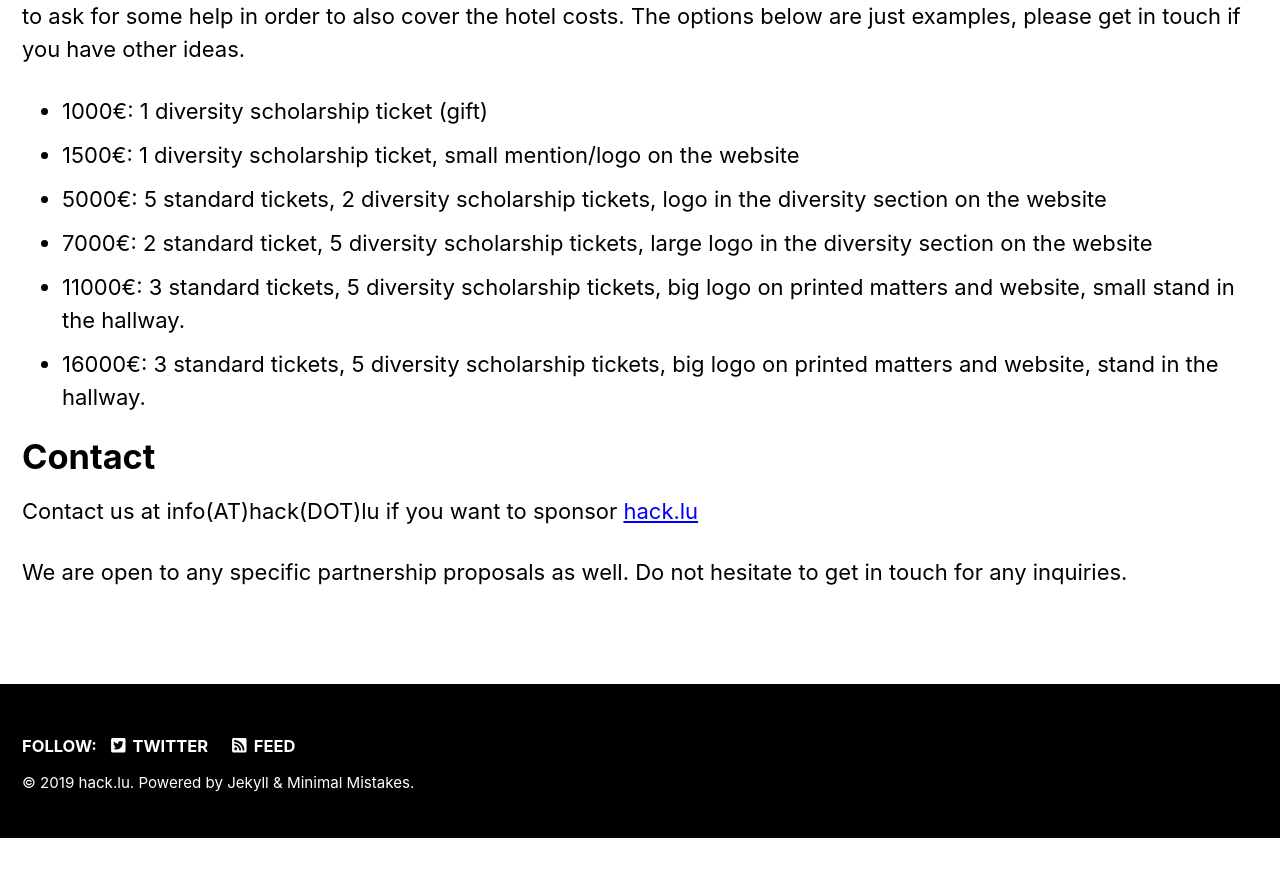
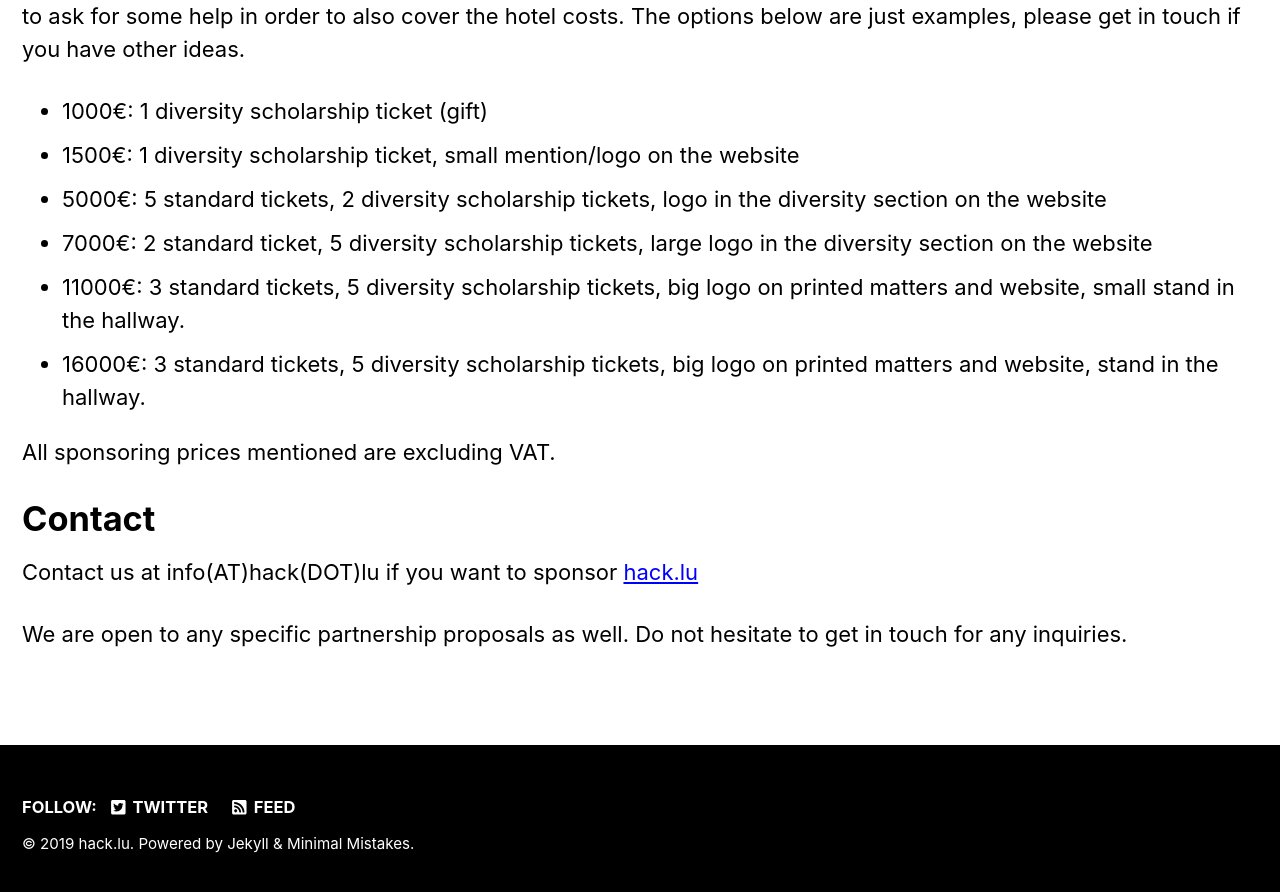
Before and after one commit to adulau/hack-lu-2019, a Jekyll site: the page built from sponsoring/index.md, in a window 1280 px wide and 900 px high, scrolled down 1281 px. Shown: the top 892 px of the window. Built offline with Jekyll 4.4.1, drawn with Linux system fonts in a browser that asks for light colours; before the commit the page ends 2119 px from its top, so only the background shows below that.

Commit message:
chg: [sponsoring] excluding VAT

```diff
--- a/sponsoring/index.md
+++ b/sponsoring/index.md
@@ -38,6 +38,8 @@ The options below are just examples, please get in touch if you have other ideas
 - 11000€: 3 standard tickets, 5 diversity scholarship tickets, big logo on printed matters and website, small stand in the hallway.
 - 16000€: 3 standard tickets, 5 diversity scholarship tickets, big logo on printed matters and website, stand in the hallway.
 
+All sponsoring prices mentioned are excluding VAT.
+
 Contact
 =======
 
```
